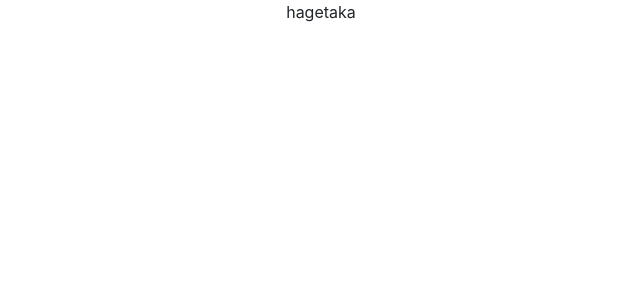
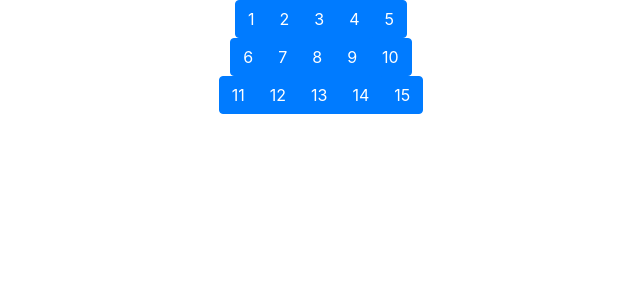
Before and after one commit to mtsml/hagetaka, a React (Create React App) app: page / in a window 1280 px wide. Shown: the top 300 px of the page, without its empty margins (319-959 px from the left). Built offline with nearby package versions, Linux system fonts and the light colour scheme.

Commit message:
[Add] ボタン追加

```diff
--- a/src/App.js
+++ b/src/App.js
@@ -1,10 +1,11 @@
 import React from 'react';
 import './App.css';
+import ButtonArea from './ButtonArea.js'
 
 function App() {
   return (
     <div className="App">
-      hagetaka
+      <ButtonArea />
     </div>
   );
 }
--- /dev/null
+++ b/src/ButtonArea.js
@@ -0,0 +1,34 @@
+import React from 'react';
+import {ButtonGroup, Button} from 'react-bootstrap'
+
+const ButtonArea = () => {
+    return (
+        <React.Fragment>
+            <ButtonGroup>
+                <Button>1</Button>
+                <Button>2</Button>
+                <Button>3</Button>
+                <Button>4</Button>
+                <Button>5</Button>
+            </ButtonGroup>
+            <br />
+            <ButtonGroup>
+                <Button>6</Button>
+                <Button>7</Button>
+                <Button>8</Button>
+                <Button>9</Button>
+                <Button>10</Button>
+            </ButtonGroup>
+            <br />
+            <ButtonGroup>
+                <Button>11</Button>
+                <Button>12</Button>
+                <Button>13</Button>
+                <Button>14</Button>
+                <Button>15</Button>
+            </ButtonGroup>
+        </React.Fragment>
+    )
+}
+
+export default ButtonArea;
```
